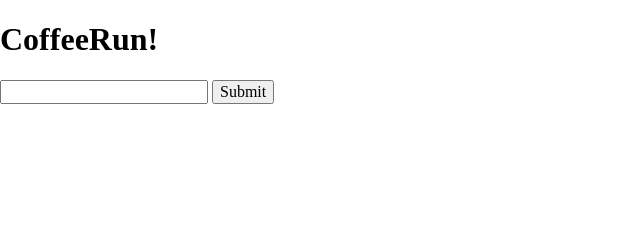
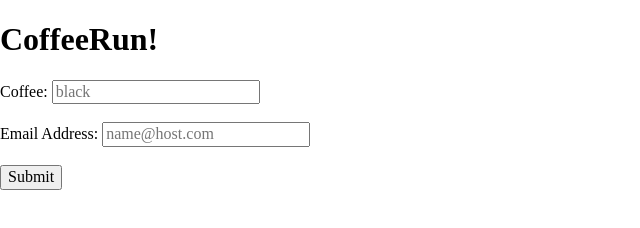
Before and after one commit to Kllicks/CoffeeRun-App, a plain HTML site: page index.html in a window 1280 px wide. Shown: the whole page, without its empty margins (0-640 px from the left). Drawn offline with nearby package versions, Linux system fonts and the light colour scheme.

Commit message:
adds coffee and email address fields to form

```diff
--- a/index.html
+++ b/index.html
@@ -12,7 +12,20 @@
     <h1>CoffeeRun!</h1>
 
     <form action="">
-        <input type="text">
+        <!-- label tag wraps to give user a big click target to focus on the input -->
+        <label>
+            Coffee:
+            <!-- placeholder shows user example input -->
+            <input type="text" name="coffee" placeholder="black">
+        </label>
+        <br>
+        <br>
+        <label>
+            Email Address:
+            <input type="email" name="emailAddress" placeholder="name@host.com">
+        </label>
+        <br>
+        <br>
         <input type="submit">
 
 
```
